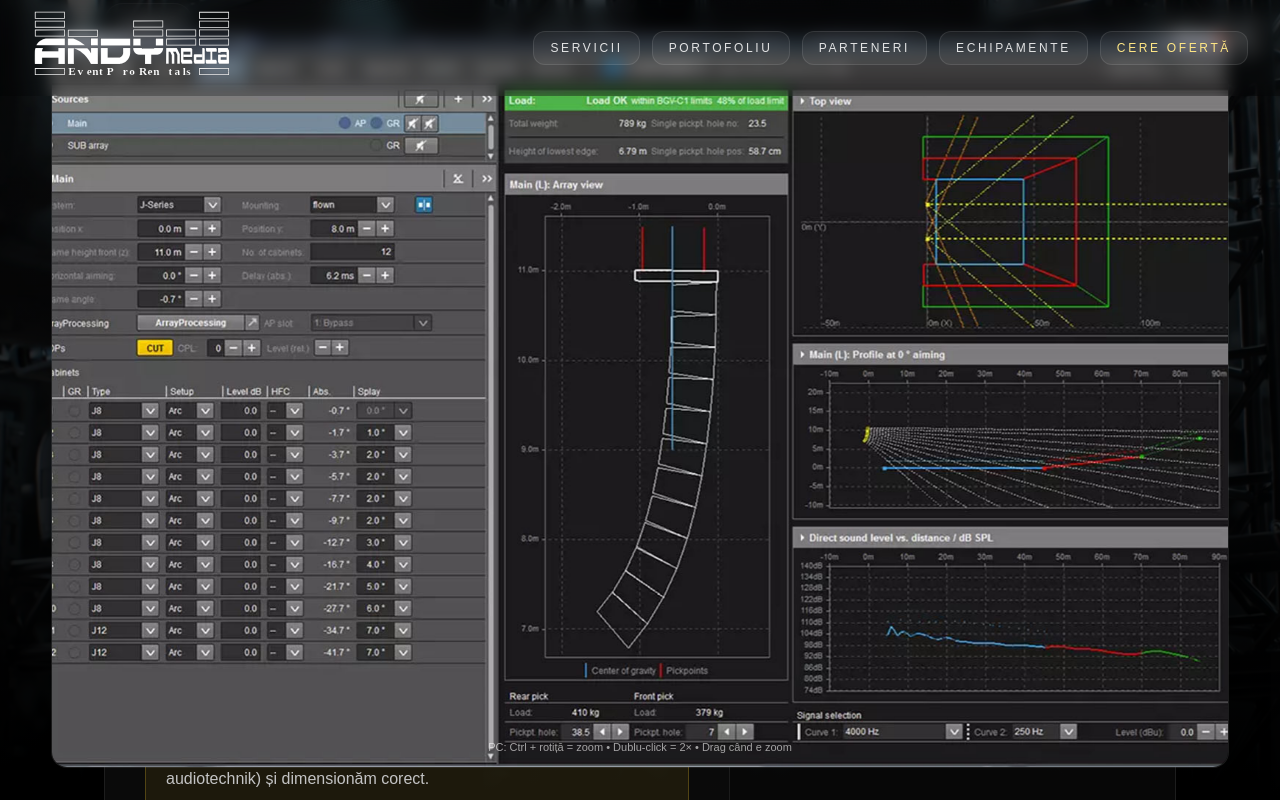
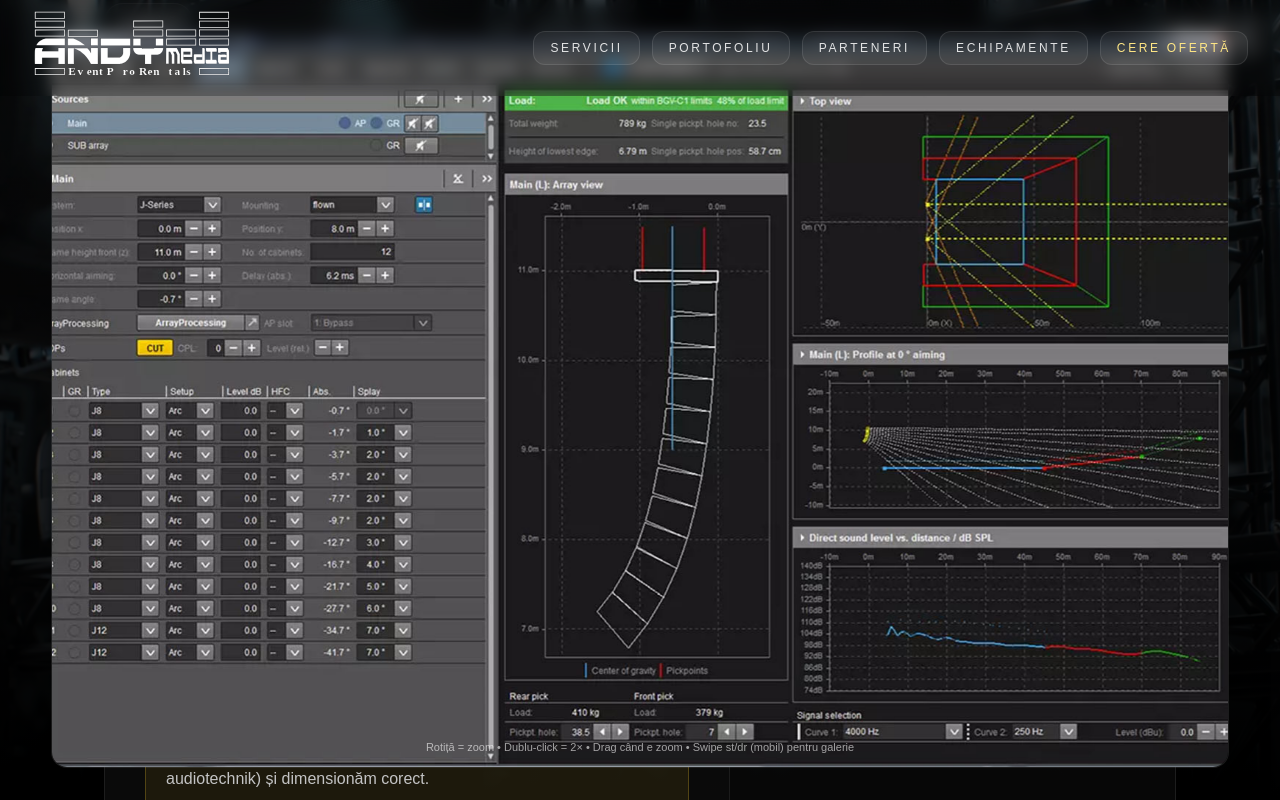
Before and after one commit to stoicaandy/andymedia-site, a Next.js app: page /servicii in a window 1280 px wide. Both pictures are taken after a click on the button 952 px from the left and 907 px from the top of the page. Shown: the part 507-1307 px from the top of the page. Built offline with nearby package versions, Linux system fonts and the light colour scheme.

Commit message:
Fix lightbox arrows click + enable wheel zoom

```diff
--- a/app/components/PhotoLightbox.tsx
+++ b/app/components/PhotoLightbox.tsx
@@ -36,9 +36,7 @@ function preloadUrl(url: string) {
   const img = new Image();
   img.decoding = "async";
   img.src = url;
-  img.onload = () => {
-    LOADED.add(url);
-  };
+  img.onload = () => LOADED.add(url);
 }
 
 export default function PhotoLightbox({
@@ -184,7 +182,7 @@ export default function PhotoLightbox({
     }
   }, [open, isYouTube, index, gallery]);
 
-  // snap to 1x when close
+  // snap to 1x when near
   useEffect(() => {
     if (!open) return;
     if (isYouTube) return;
@@ -200,18 +198,15 @@ export default function PhotoLightbox({
     [tx, ty, scale]
   );
 
-  const toggleZoom = () => {
-    setScale((s) => (s < 1.5 ? 2 : 1));
-  };
+  const toggleZoom = () => setScale((s) => (s < 1.5 ? 2 : 1));
 
-  // ✅ Ctrl + wheel zoom (desktop)
+  // ✅ Wheel zoom (NO Ctrl needed). Also supports trackpad pinch (ctrlKey true on some browsers)
   const onWheel = (e: React.WheelEvent) => {
     if (isYouTube) return;
 
-    // only Ctrl+wheel (pro, doesn't break normal scrolling)
-    if (!e.ctrlKey) return;
-
+    // prevent page scroll while wheel over lightbox
     e.preventDefault();
+    e.stopPropagation();
 
     const rect = boxRef.current?.getBoundingClientRect();
     if (!rect) return;
@@ -222,13 +217,12 @@ export default function PhotoLightbox({
     const dx = cursorX - rect.width / 2;
     const dy = cursorY - rect.height / 2;
 
-    const direction = e.deltaY > 0 ? -1 : 1; // wheel up => zoom in
+    // normalize: wheel up => zoom in
+    const direction = e.deltaY > 0 ? -1 : 1;
     const factor = direction > 0 ? 1.12 : 1 / 1.12;
 
     setScale((prevScale) => {
       const nextScale = clamp(prevScale * factor, 1, 4);
-
-      // keep zoom around cursor: adjust translation proportionally
       const ratio = nextScale / prevScale;
 
       setTx((prevTx) => clamp(prevTx - dx * (ratio - 1), -2400, 2400));
@@ -411,7 +405,7 @@ export default function PhotoLightbox({
             e.stopPropagation();
             onClose();
           }}
-          className="absolute right-4 top-4 rounded-xl border border-white/10 bg-white/10 px-4 py-2 text-white/90 hover:bg-white/20 transition"
+          className="absolute right-4 top-4 z-[230] rounded-xl border border-white/10 bg-white/10 px-4 py-2 text-white/90 hover:bg-white/20 transition"
         >
           Închide ✕
         </button>
@@ -450,7 +444,7 @@ export default function PhotoLightbox({
           e.stopPropagation();
           onClose();
         }}
-        className="absolute right-4 top-4 rounded-xl border border-white/10 bg-white/10 px-4 py-2 text-white/90 hover:bg-white/20 transition"
+        className="absolute right-4 top-4 z-[230] rounded-xl border border-white/10 bg-white/10 px-4 py-2 text-white/90 hover:bg-white/20 transition"
       >
         Închide ✕
       </button>
@@ -463,7 +457,7 @@ export default function PhotoLightbox({
               e.stopPropagation();
               prevImage();
             }}
-            className="hidden sm:flex absolute left-4 top-1/2 -translate-y-1/2 rounded-xl border border-white/10 bg-white/10 px-4 py-3 text-white/90 hover:bg-white/20 transition"
+            className="hidden sm:flex absolute left-4 top-1/2 -translate-y-1/2 z-[230] rounded-xl border border-white/10 bg-white/10 px-4 py-3 text-white/90 hover:bg-white/20 transition"
             aria-label="Imaginea anterioară"
           >
             ←
@@ -475,7 +469,7 @@ export default function PhotoLightbox({
               e.stopPropagation();
               nextImage();
             }}
-            className="hidden sm:flex absolute right-4 top-1/2 -translate-y-1/2 rounded-xl border border-white/10 bg-white/10 px-4 py-3 text-white/90 hover:bg-white/20 transition"
+            className="hidden sm:flex absolute right-4 top-1/2 -translate-y-1/2 z-[230] rounded-xl border border-white/10 bg-white/10 px-4 py-3 text-white/90 hover:bg-white/20 transition"
             aria-label="Imaginea următoare"
           >
             →
@@ -483,10 +477,11 @@ export default function PhotoLightbox({
         </>
       )}
 
-      <div className="absolute inset-0 flex items-center justify-center p-3 sm:p-6">
+      {/* ✅ IMPORTANT: wrapper doesn't steal clicks */}
+      <div className="pointer-events-none absolute inset-0 flex items-center justify-center p-3 sm:p-6">
         <div
           ref={boxRef}
-          className="relative max-h-[92vh] max-w-[92vw] overflow-hidden rounded-2xl border border-white/10 bg-black/10"
+          className="pointer-events-auto relative max-h-[92vh] max-w-[92vw] overflow-hidden rounded-2xl border border-white/10 bg-black/10"
           onWheel={onWheel}
           onPointerDown={onBoxPointerDown}
           onPointerMove={onBoxPointerMove}
@@ -536,9 +531,8 @@ export default function PhotoLightbox({
             </>
           ) : null}
 
-          {/* hint: Ctrl+wheel */}
           <div className="pointer-events-none absolute bottom-3 left-0 right-0 text-center text-[11px] text-white/60">
-            PC: Ctrl + rotiță = zoom • Dublu-click = 2× • Drag când e zoom
+            Rotiță = zoom • Dublu-click = 2× • Drag când e zoom • Swipe st/dr (mobil) pentru galerie
           </div>
         </div>
       </div>
```
